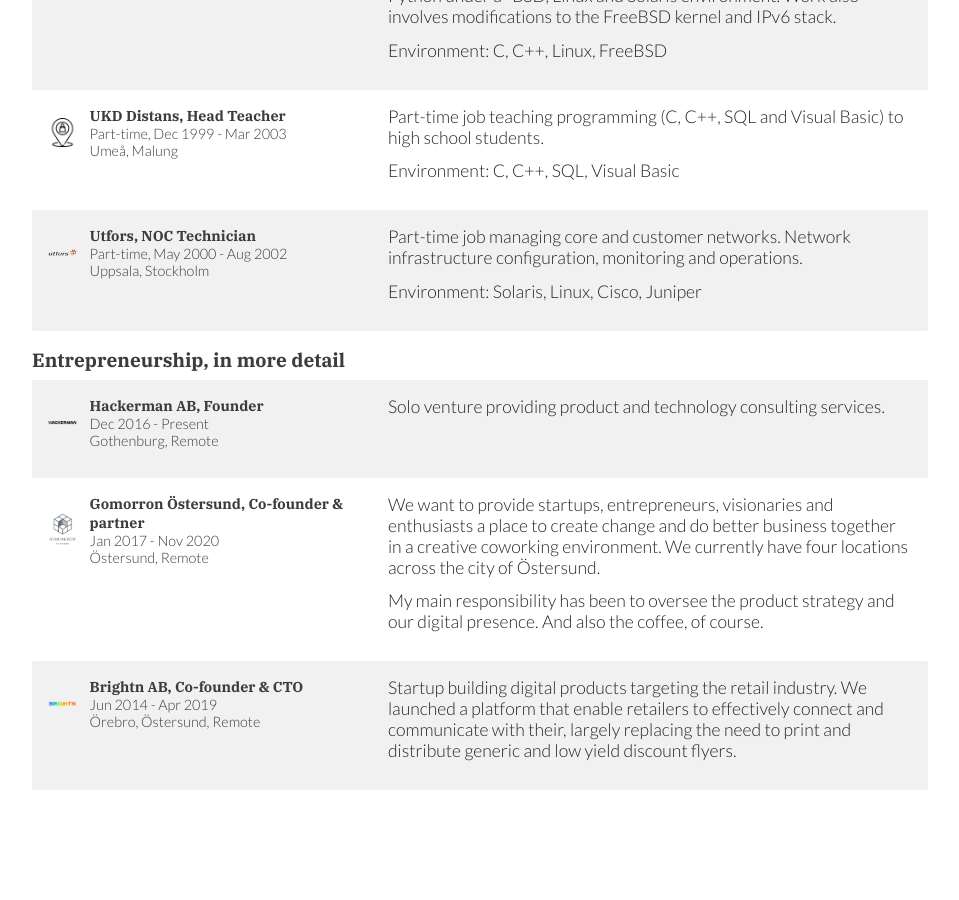
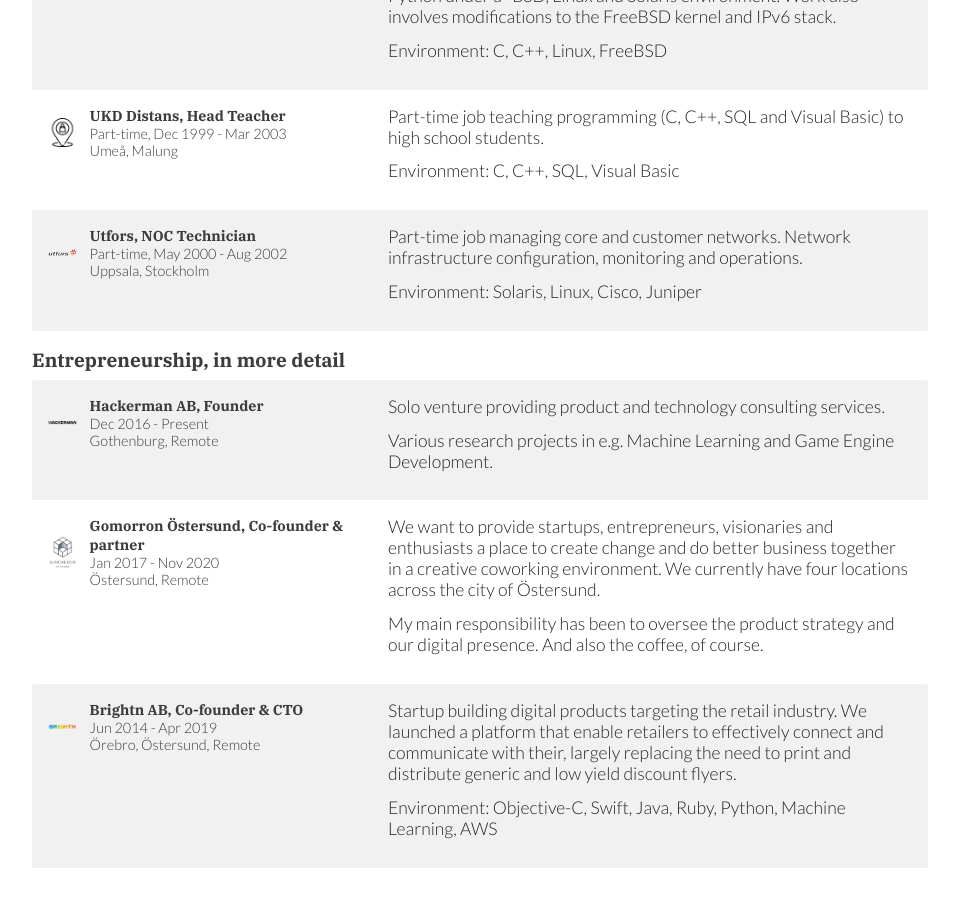
Before and after one commit to simonnordberg/simonnordberg.github.io, a Jekyll site: the page built from resume.md, in a window 1280 px wide and 900 px high, scrolled down 4010 px. Shown: the whole window, without its empty margins (160-1119 px from the left). Built offline with Jekyll 4.4.1, drawn with Linux system fonts in a browser that asks for light colours; our own code applies the rules of GitHub Pages for plain Markdown files; before the commit the page ends 4832 px from its top, so only the background shows below that.

Commit message:
Include ML & game dev research

```diff
--- a/resume.md
+++ b/resume.md
@@ -640,7 +640,12 @@ class: resume
       </article>
     </div>
     <div class="grid-item">
-      <p>Solo venture providing product and technology consulting services.</p>
+      <p>
+        Solo venture providing product and technology consulting services.
+      </p>
+      <p>
+        Various research projects in e.g. Machine Learning and Game Engine Development.
+      </p>
     </div>
   </div>
 
@@ -683,6 +688,9 @@ class: resume
         effectively connect and communicate with their, largely replacing the need to print and distribute generic and
         low yield discount flyers.
       </p>
+      <p>
+        Environment: Objective-C, Swift, Java, Ruby, Python, Machine Learning, AWS
+      </p>
     </div>
   </div>
 </div>
```
